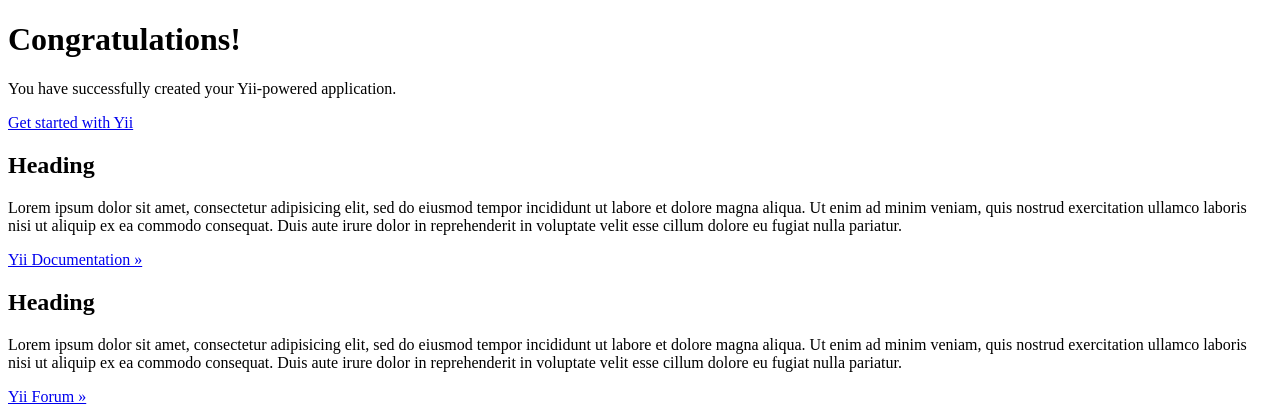
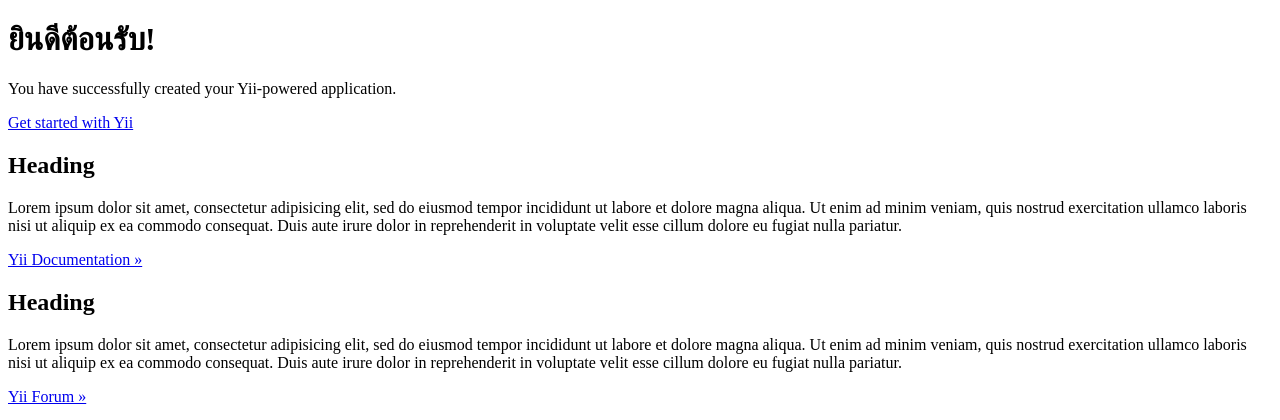
Before and after one commit to ScarZa/yii2, a Yii app: template frontend/views/site/index.php in a window 1280 px wide. Shown: the top 420 px of the page. Run offline with PHP 8.4 and a stand-in for Yii, Linux system fonts and the light colour scheme; the template is opened without the code that fills it, so the values that code supplies are empty; some libraries are stand-ins or nearby versions.

Commit message:
Merge origin/master
Conflicts:
	README.md

```diff
--- a/frontend/views/site/index.php
+++ b/frontend/views/site/index.php
@@ -8,7 +8,7 @@ Yii::$app->db->open();
 <div class="site-index">
 
     <div class="jumbotron">
-        <h1>Congratulations!</h1>
+        <h1>ยินดีต้อนรับ!</h1>
 
         <p class="lead">You have successfully created your Yii-powered application.</p>
 
```
